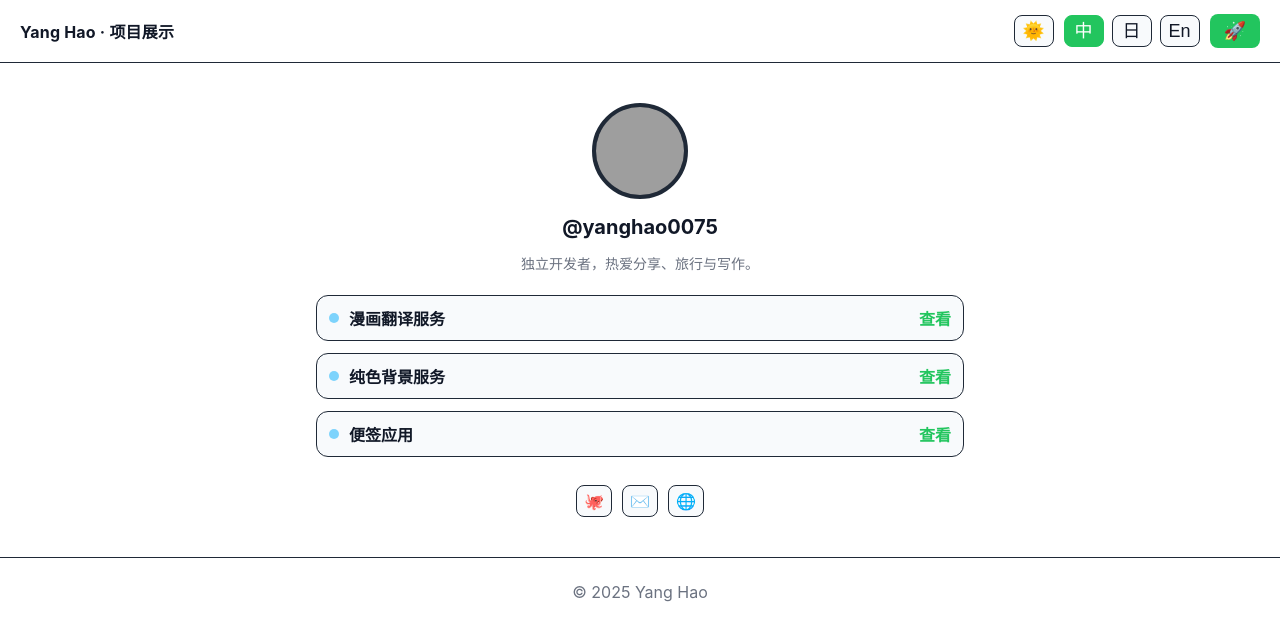
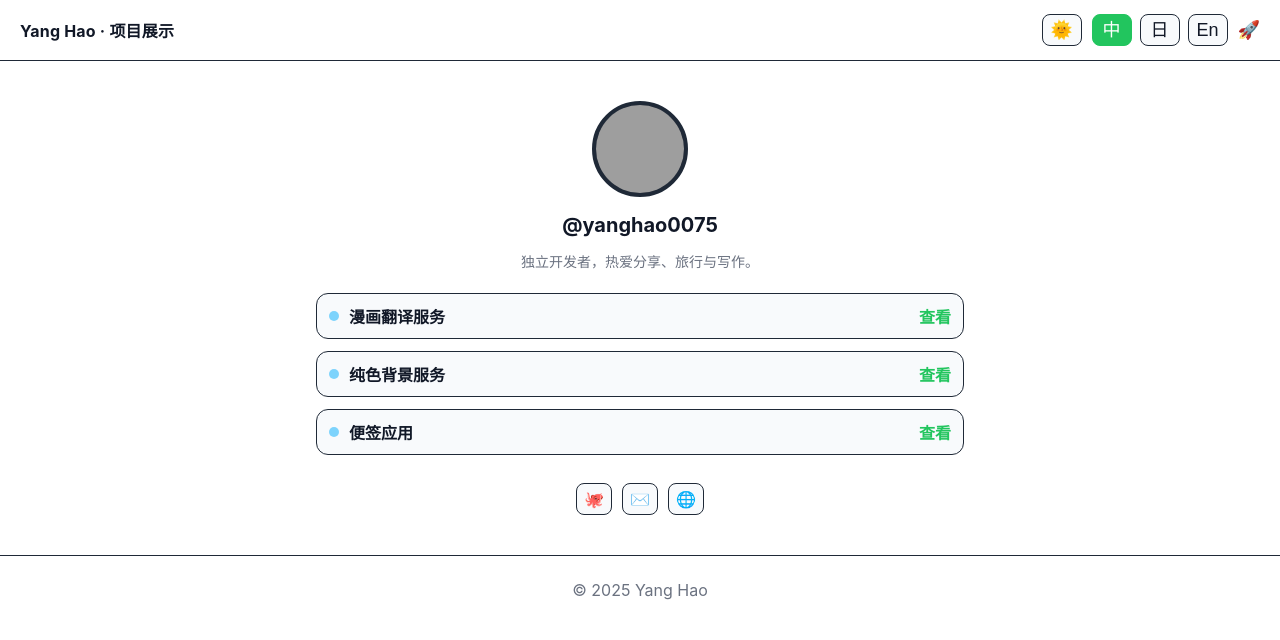
Before and after one commit to yanghao0075/yanghao0075.github.io, a plain HTML site: page index.html in a window 1280 px wide. Drawn offline with Linux system fonts and the light colour scheme; no server answers; grey boxes are pictures that could not be loaded.

Commit message:
feat(导航): 添加简洁图标链接样式并更新导航按钮
为顶部导航添加无背景的简洁图标链接样式类(.nav-icon)，并更新前端入口按钮使用新样式

```diff
--- a/index.html
+++ b/index.html
@@ -18,7 +18,7 @@
           <button class="lang-btn" data-lang="ja" aria-label="日本語" title="日本語" type="button"><span class="flag" aria-hidden="true">日</span></button>
           <button class="lang-btn" data-lang="en" aria-label="English" title="English" type="button"><span class="flag" aria-hidden="true">En</span></button>
         </div>
-        <a id="go-frontend" class="btn btn-icon" href="#" aria-label="进入前端" title="进入前端（需登录）">
+        <a id="go-frontend" class="nav-icon" href="#" aria-label="进入前端" title="进入前端（需登录）">
           <span class="icon" aria-hidden="true">🚀</span>
         </a>
       </nav>
--- a/style.css
+++ b/style.css
@@ -25,6 +25,11 @@ html, body { margin: 0; padding: 0; background: var(--bg); color: var(--text); f
 .nav .btn:hover { filter: brightness(0.95); }
 .btn-icon { display: inline-flex; align-items: center; gap: 8px; }
 .btn-icon .icon { font-size: 18px; line-height: 1; }
+
+/* 顶部右侧：简洁图标链接（无按钮背景） */
+.nav-icon { display: inline-flex; align-items: center; text-decoration: none; color: var(--text); }
+.nav-icon .icon { font-size: 18px; line-height: 1; }
+.nav-icon:hover { transform: translateY(-1px); }
 
 .nav { display: flex; align-items: center; gap: 10px; }
 .nav select { display: none; }
```
